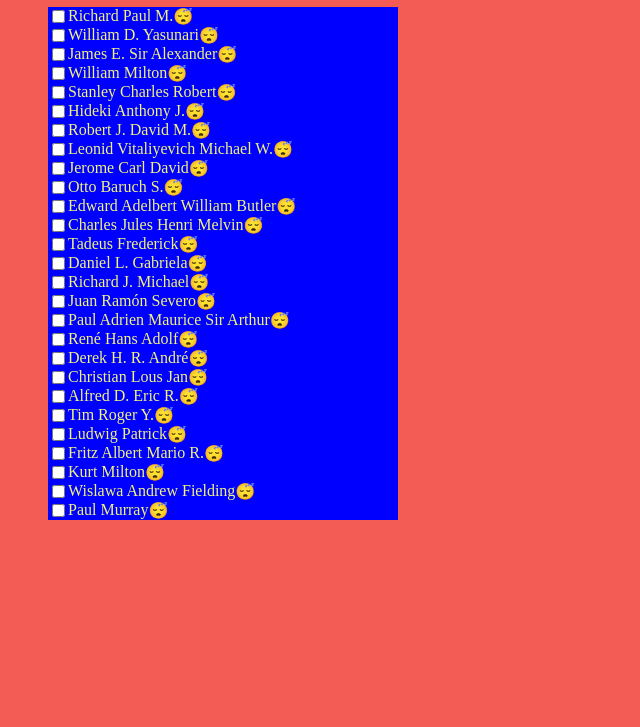
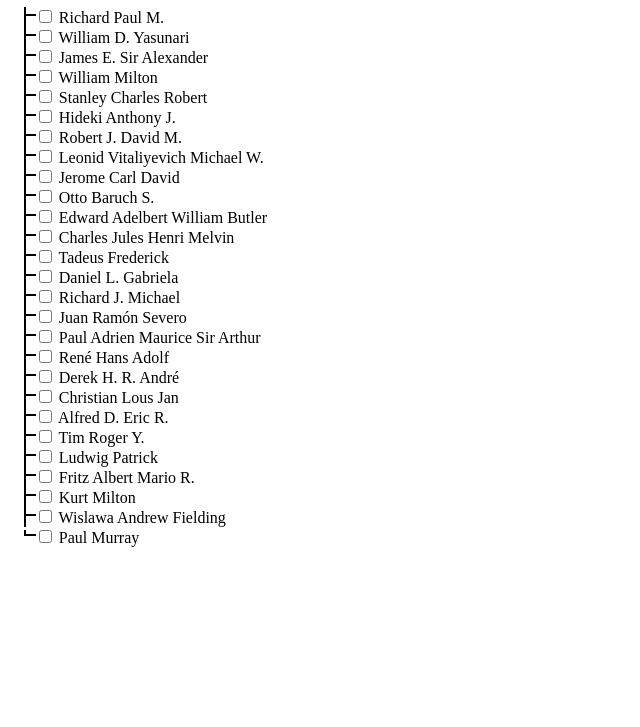
Before and after one commit to maracunha/frontent-test-items-tree, a plain HTML site: page index.html in a window 1280 px wide. Shown: the part 73-800 px from the top of the page, without its empty margins (0-640 px from the left). Drawn offline with Linux system fonts and the light colour scheme.

Commit message:
style(main): new css

```diff
--- a/style.css
+++ b/style.css
@@ -1,61 +1,30 @@
-
-
-:root {
-  --space-xxs: 4px;
-  --space-xs: 8px;
-  --space-sm: 16px;
-  --space: 24px;
-  --space-md: 32px;
-  --space-lg: 48px;
-  --space-xlg: 64px;
-
-  --white: #fff;
-  --background: #F25C54;
-  --gray-line: #dcdde0;
-  --text: #f1f381;
-  --text-highlight: #b3b9ff;
-  --title: #F7B267;
-  --red: #e83f5b;
-  --green: #4cd62b;
-  --blue: #5965e0;
-  --blue-dark: #4953b8;
-  --blue-twitter: #2aa9e0;
+ul {
+  padding: 0;
+  margin: 0;
+  list-style-type: none;
+  position: relative;
 }
-
-body {
-  background: var(--background);
-  color: var(--text);
+li {
+  list-style-type: none;
+  border-left: 2px solid #000;
+  margin-left: 1em;
 }
-
-* ul li {
-  list-style: none;
-  background-color: blue;
-  width: 350px;
-  display: flex;
+li input {
+  padding-left: 2em;
+  margin-left: 0.8rem;
+  position: relative;
 }
-
-ul li::after {
-  content: "😴";
-  justify-content: flex-end;
-  /* position: absolute; */
-  /* display: fle
-  x; */
-  /* right: 10px; */
-  /* transform: translatey(-50%); */
-  /* top: 50%; */
+li input::before {
+  content:'';
+  position: absolute;
+  top: 0;
+  left: -15px;
+  bottom: 50%;
+  width: 0.75em;
+  border: 2px solid #000;
+  border-top: 0 none transparent;
+  border-right: 0 none transparent;
 }
-
-ul li:hover::after {
-  content: "🙂";
+ul > li:last-child {
+  border-left: 2px solid transparent;
 }
-
-.container {
-  cursor: pointer;
-  /* border: solid 1px var(--gray-lighter);
-  border-radius: 4px; */
-}
-
-/* On mouse-over, add a grey background color */
-.container:hover {
-  background-color: #ccc;
-}
--- /dev/null
+++ b/styleC.css
@@ -0,0 +1,70 @@
+
+
+:root {
+  --space-xxs: 4px;
+  --space-xs: 8px;
+  --space-sm: 16px;
+  --space: 24px;
+  --space-md: 32px;
+  --space-lg: 48px;
+  --space-xlg: 64px;
+
+  --white: #fff;
+  --background: #F25C54;
+  --gray-line: #dcdde0;
+  --text: #f1f381;
+  --text-highlight: #b3b9ff;
+  --title: #F7B267;
+  --red: #e83f5b;
+  --green: #4cd62b;
+  --blue: #5965e0;
+  --blue-dark: #4953b8;
+  --blue-twitter: #2aa9e0;
+}
+
+body {
+  background: var(--background);
+  color: var(--text);
+}
+
+ul {
+  list-style: none;
+
+}
+
+li {
+  width: 350px;
+  background-color: #4cd62b;
+}
+
+
+/* li::after {
+  content: "😴";
+  cursor: pointer;
+
+} */
+
+/* */
+  /* justify-content: flex-end; */
+  /* position: absolute; */
+  /* display: fle
+  x; */
+  /* right: 10px; */
+  /* transform: translatey(-50%); */
+  /* top: 50%; */
+/* /* }/ */
+
+/* ul li:hover::after {
+  content: "🙂";
+} */
+
+/* .container {
+  cursor: pointer;
+  border: solid 1px var(--gray-lighter);
+  border-radius: 4px;
+} */
+
+/* On mouse-over, add a grey background color */
+/* .container:hover {
+  background-color: #ccc;
+} */
```
